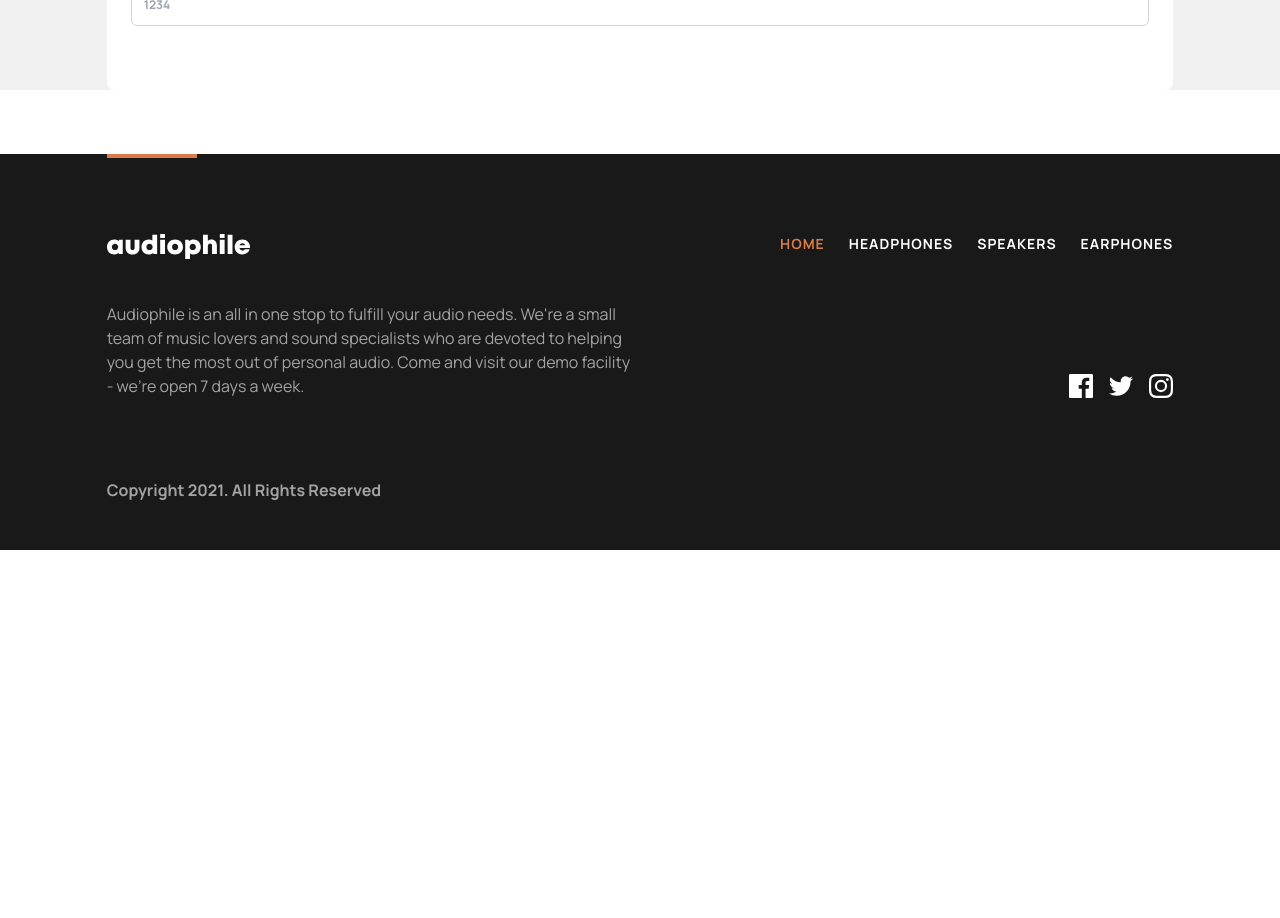
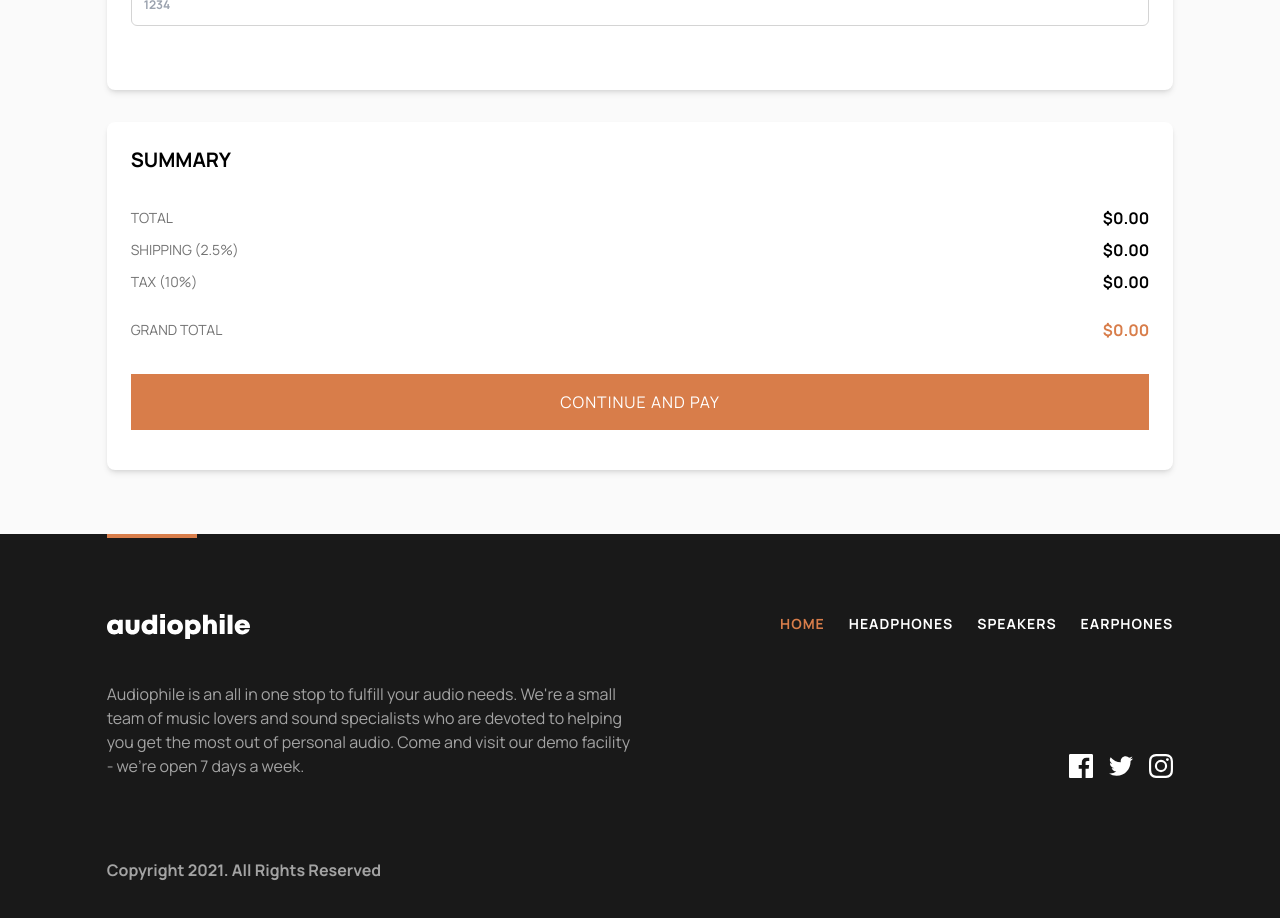
Before and after one commit to thomasthuynh/audiophile-ecommerce-website, a React (Vite) app: page /checkout in a window 1280 px wide. Shown: the part 1040-1958 px from the top of the page. Before the commit the page ends 1590 px from the top, so only its background shows below. Built offline with nearby package versions, Linux system fonts and the light colour scheme.

Commit message:
Removed unused props from Checkout component

```diff
--- a/src/index.css
+++ b/src/index.css
@@ -6,6 +6,7 @@
 
 html {
   @apply font-manrope;
+  @apply bg-gray-20;
 }
 
 h1,
--- a/src/pages/Checkout.tsx
+++ b/src/pages/Checkout.tsx
@@ -1,12 +1,17 @@
-import React from "react";
+import { useContext } from "react";
+import CartContext from "../context/CartContext";
 
-type Props = {};
+const Checkout = () => {
+  const {
+    state: { cart },
+  } = useContext(CartContext);
 
-const Checkout = (props: Props) => {
+  const subtotal = cart.reduce((items, currentItem) => items + currentItem.price * (currentItem.quantity ?? 0), 0)
+
   return (
-    <div className="bg-gray-100 pt-[108px]">
+    <div className="bg-gray-20 pt-[108px]">
       {/* FORM */}
-      <div className="mx-auto w-5/6 rounded-lg bg-white p-6">
+      <div className="mx-auto mb-8 w-5/6 rounded-lg bg-white p-6 shadow-md">
         <h1 className="pb-4 text-xl uppercase">Checkout</h1>
 
         <form action="submit">
@@ -16,7 +21,7 @@ const Checkout = (props: Props) => {
               Billing Details
             </legend>
 
-            <label htmlFor="name" className="pb-2 text-xs font-bold inline">
+            <label htmlFor="name" className="inline pb-2 text-xs font-bold">
               Name
             </label>
             <input
@@ -125,6 +130,71 @@ const Checkout = (props: Props) => {
           </fieldset>
         </form>
       </div>
+
+      {/* SUMMARY */}
+      <div className="mx-auto mb-8 w-5/6 rounded-lg bg-white p-6 shadow-md">
+        <h2 className="pb-4 text-xl uppercase">Summary</h2>
+        <div>
+          {cart.map((product) => (
+            <div
+              key={product.id}
+              className="flex w-full items-center justify-between py-3"
+            >
+              <div className="flex items-center">
+                <div className="max-w-[60px]">
+                  <img
+                    src={product.image.mobile}
+                    alt={product.name}
+                    className="w-full rounded-md"
+                  />
+                </div>
+
+                <div className="flex flex-col pl-4 font-bold">
+                  <p className="text-sm">{product.name.split(" ")[0]}</p>
+                  <p className="text-xs text-neutral-500">${product.price}</p>
+                </div>
+              </div>
+
+              <div>
+                <p className="font-bold text-neutral-500">
+                  x{product.quantity}
+                </p>
+              </div>
+            </div>
+          ))}
+        </div>
+
+        {/* TOTAL */}
+        <div className="flex flex-col gap-2 py-4">
+          {/* SUBTOTAL */}
+          <div className="flex justify-between items-center">
+            <p className="uppercase text-neutral-500 text-sm">Total</p>
+            <p className="font-bold">${subtotal.toFixed(2)}</p>
+          </div>
+
+          {/* SHIPPING */}
+          <div className="flex justify-between items-center">
+            <p className="uppercase text-neutral-500 text-sm">SHIPPING (2.5%)</p>
+            <p className="font-bold">${(subtotal * 0.025).toFixed(2)}</p>
+          </div>
+
+          {/* TAX */}
+          <div className="flex justify-between items-center">
+            <p className="uppercase text-neutral-500 text-sm">TAX (10%)</p>
+            <p className="font-bold">${(subtotal * 0.1).toFixed(2)}</p>
+          </div>
+
+          {/* GRAND TOTAL */}
+          <div className="flex justify-between items-center py-4">
+            <p className="uppercase text-neutral-500 text-sm">GRAND TOTAL</p>
+            <p className="font-bold text-primary-500">${(subtotal * 1.125).toFixed(2)}</p>
+          </div>
+
+          <button className="mt-2 inline-block w-full bg-primary-500 px-6 py-3 text-center text-sm uppercase tracking-[1px] text-white hover:bg-primary-300 sm:px-8 sm:py-4 sm:text-base">
+            Continue and Pay
+          </button>
+        </div>
+      </div>
     </div>
   );
 };
```
